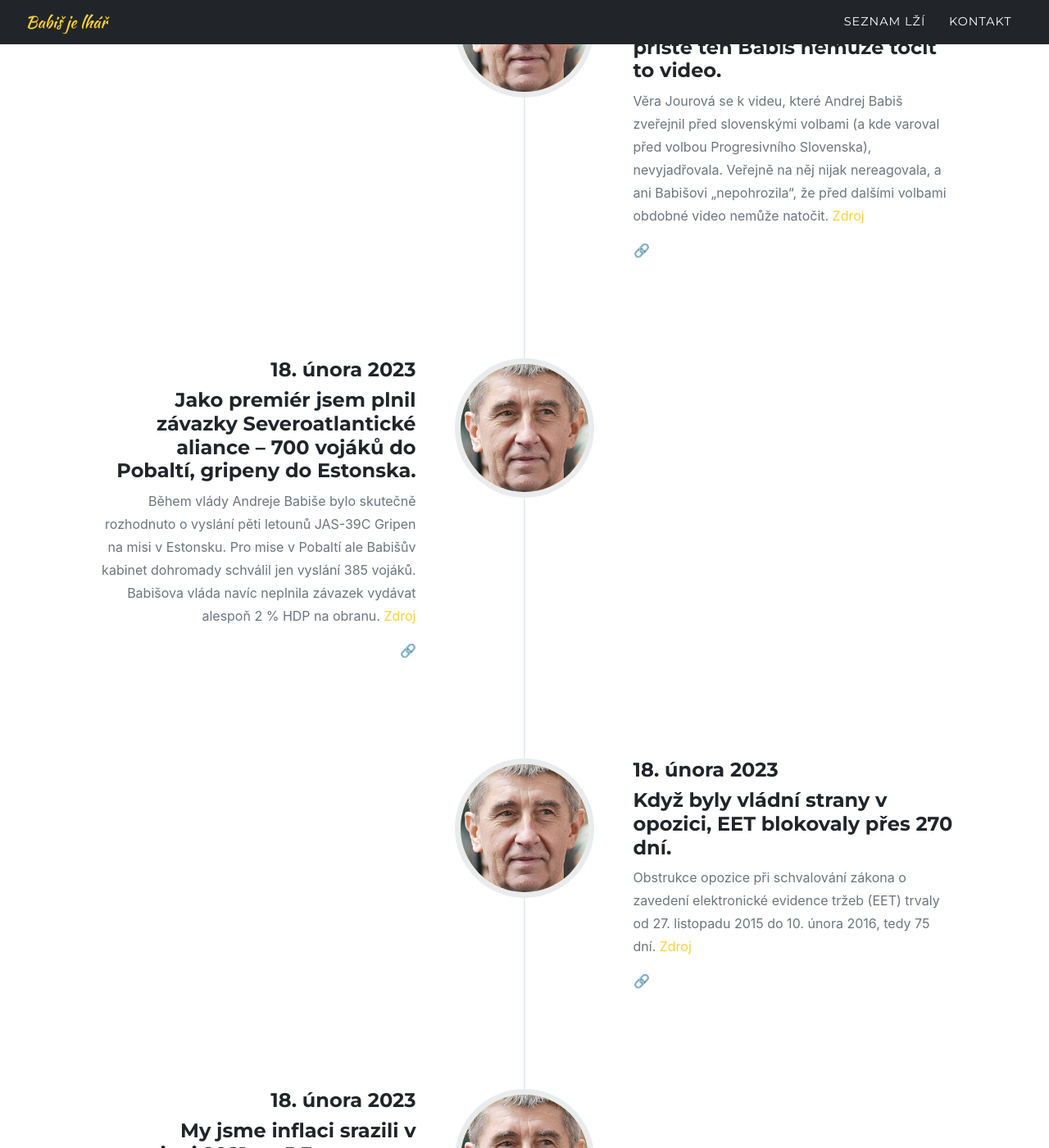
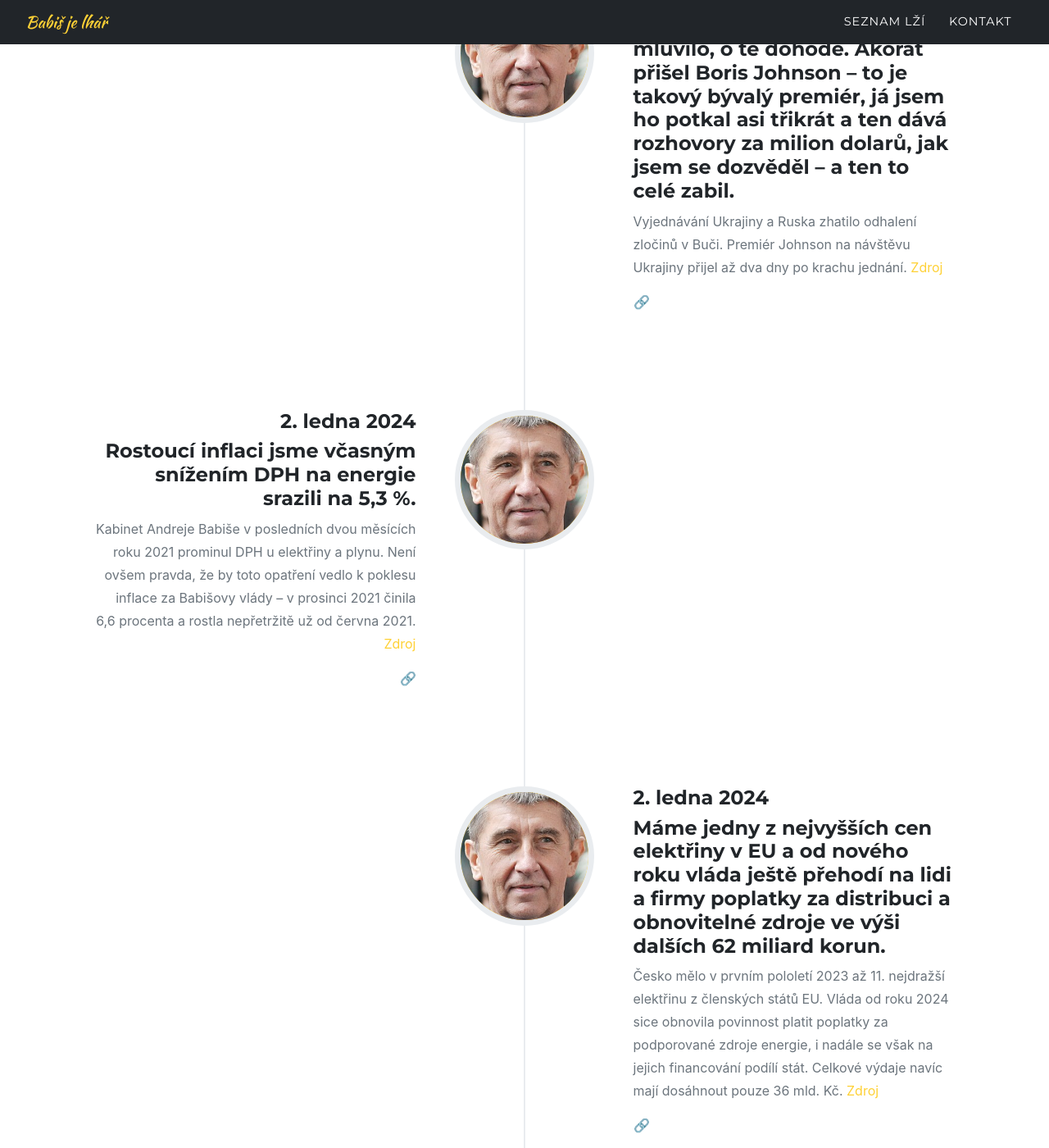
Before and after one commit to xsuchy/babisjelhar, a Jekyll site: the page built from index.md, in a window 1280 px wide and 1400 px high, scrolled down 1913 px. Shown: the whole window at 82% size. Built offline with Jekyll 4.4.1, drawn with Linux system fonts in a browser that asks for light colours; some web fonts are replaced; some of the changed text lies outside the part shown.

Commit message:
dalsi lzi

```diff
--- a/_data/sitetext.yml
+++ b/_data/sitetext.yml
@@ -33,10 +33,34 @@ timeline:
     section: timeline
     start_align: "left"
     events:
+      - title: "Pravda je, že jednání o míru už se vedla. Vedly je některé členské státy NATO a nedopadlo to. No, nedopadlo, protože ve finále zkrátka – to je z veřejných zdrojů – do toho hodil vidle Boris Johnson."
+        image: assets/img/timeline/1.jpg
+        year: "9. dubna 2024"
+        desc: "Vyjednávání Ukrajiny a Ruska zhatilo odhalení zločinů v Buči. Premiér Johnson na návštěvu Ukrajiny přijel až dva dny po krachu jednání. [Zdroj](https://denikn.cz/1421641/nejsem-prorusky-rika-babis-siri-ale-lez-kremlu-ze-mir-zhatil-britsky-expremier-johnson/?ref=inc?ref=pop&rtm_source=web&rtm_medium=article&rtm_campaign=share_button&rtm_variant=copy_url&rtm_content=6a492c96-5aa5-473c-b743-c3a0dcfac0f7)"
+      - title: "Na začátku války se o tom mluvilo, o té dohodě. Akorát přišel Boris Johnson – to je takový bývalý premiér, já jsem ho potkal asi třikrát a ten dává rozhovory za milion dolarů, jak jsem se dozvěděl – a ten to celé zabil."
+        image: assets/img/timeline/1.jpg
+        year: "5. března 2024"
+        desc: "Vyjednávání Ukrajiny a Ruska zhatilo odhalení zločinů v Buči. Premiér Johnson na návštěvu Ukrajiny přijel až dva dny po krachu jednání. [Zdroj](https://denikn.cz/1421641/nejsem-prorusky-rika-babis-siri-ale-lez-kremlu-ze-mir-zhatil-britsky-expremier-johnson/?ref=inc?ref=pop&rtm_source=web&rtm_medium=article&rtm_campaign=share_button&rtm_variant=copy_url&rtm_content=6a492c96-5aa5-473c-b743-c3a0dcfac0f7)"
+      - title: "Rostoucí inflaci jsme včasným snížením DPH na energie srazili na 5,3 %."
+        image: assets/img/timeline/1.jpg
+        year: "2. ledna 2024"
+        desc: "Kabinet Andreje Babiše v posledních dvou měsících roku 2021 prominul DPH u elektřiny a plynu. Není ovšem pravda, že by toto opatření vedlo k poklesu inflace za Babišovy vlády – v prosinci 2021 činila 6,6 procenta a rostla nepřetržitě už od června 2021. [Zdroj](https://demagog.cz/vyrok/23093)"
+      - title: "Máme jedny z nejvyšších cen elektřiny v EU a od nového roku vláda ještě přehodí na lidi a firmy poplatky za distribuci a obnovitelné zdroje ve výši dalších 62 miliard korun."
+        image: assets/img/timeline/1.jpg
+        year: "2. ledna 2024"
+        desc: "Česko mělo v prvním pololetí 2023 až 11. nejdražší elektřinu z členských států EU. Vláda od roku 2024 sice obnovila povinnost platit poplatky za podporované zdroje energie, i nadále se však na jejich financování podílí stát. Celkové výdaje navíc mají dosáhnout pouze 36 mld. Kč. [Zdroj](https://demagog.cz/vyrok/23105)"
+      - title: "Itálie a Španělsko nás (v HDP na hlavu během Fialovy vlády, pozn. Demagog.cz) znovu předběhly."
+        image: assets/img/timeline/1.jpg
+        year: "2. ledna 2024"
+        desc: "Podle dat OECD a Světové banky Španělsko nepředstihlo Českou republiku během vlády Petra Fialy v HDP na jednoho obyvatele. Itálie sice Česko překonala, stalo se tak ale ještě v posledním roce vládnutí Babišova kabinetu. [Zdroj](https://demagog.cz/vyrok/23120)"
       - title: "Fico byl ten, který pomohl Slovensku v rámci referenda do EU, do eurozóny."
         image: assets/img/timeline/1.jpg
         year: "3. října 2023"
         desc: "Robert Fico a jeho strana SMER-SD přispěli ke slovenskému přijetí eura, významně se ale nepodíleli na vstupu země do Evropské unie. SMER tehdy nebyl ve vládě a během celostátního referenda nepatřil k hlavním podporovatelům kampaně pro přičlenění do EU. [Zdroj](https://demagog.cz/vyrok/22968)"
+      - title: "Já jsem neporušil žádné moratorium. Zase lhala Česká televize a všichni opisovali."
+        image: assets/img/timeline/1.jpg
+        year: "3. října 2023"
+        desc: "Česká televize ani další média neuvedly, že by Andrej Babiš porušil moratorium před slovenskými volbami. Informovala pouze o tom, že Babiš vydal video v době moratoria. Tím zákaz volební kampaně skutečně neporušil. [Zdroj](https://demagog.cz/vyrok/22973)"
       - title: "Jo, ale pohrozila (Věra Jourová, pozn. Demagog.cz), že možná příště ten Babiš nemůže točit to video."
         image: assets/img/timeline/1.jpg
         year: "3. října 2023"
```
